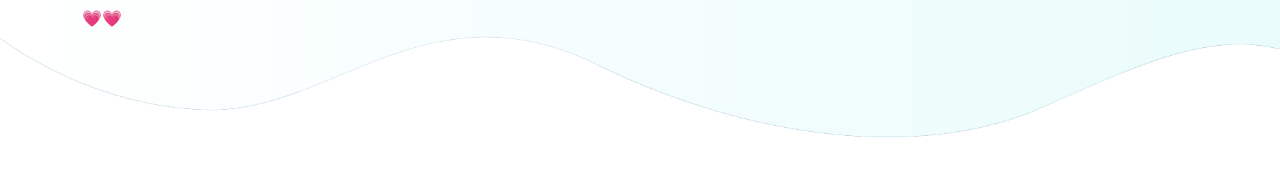
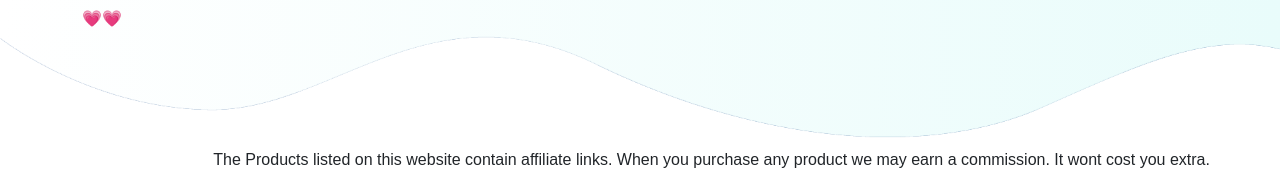
Before and after one commit to aditya2104/ShopWebsiteBootstrap, a plain HTML site: page index.html in a window 1280 px wide. Shown: the part 1410-1582 px from the top of the page. Before the commit the page ends 1558 px from the top, so only its background shows below. Drawn offline with nearby package versions, Linux system fonts and the light colour scheme.

Commit message:
disclamier in footer

```diff
--- /dev/null
+++ b/footer.html
@@ -0,0 +1,5 @@
+<section id="footer">
+    <div class="holder">
+        <div class="news">The Products listed on this website contain affiliate links. When you purchase any product we may earn a commission. It wont cost you extra.</div>
+      </div>
+</section>
--- a/index.html
+++ b/index.html
@@ -166,6 +166,19 @@
     </script>
     <script type="text/javascript" language="javascript" src="http://c.amazon-adsystem.com/aax2/assoc.js"></script>
   </div> -->
+
+
+  <div id="footer-placeholder">
+
+  </div>
+
+  <script>
+    $(function () {
+      $("#footer-placeholder").load("footer.html");
+    });
+  </script>
+
+
 </body>
 
 </html>
--- a/styles.css
+++ b/styles.css
@@ -2,6 +2,27 @@
     margin: 0;
     padding: 0;
 }
+
+/*------------------disclaimer------------------------*/
+.holder {
+    overflow: hidden;
+    background-image: none;
+  }
+  .news {
+    animation : slide 30s linear infinite;
+
+  }
+
+  @keyframes slide {
+    0% {
+      transform: translatex(0%)
+    }
+
+    100% {
+      transform: translatex(100%)
+    }
+  }
+/*-------------------disclaimer-----------------------*/
 
 
 #logo{
```
Also changed, not shown: aboutus.html (+9 -0 lines), beautycare.html (+9 -0 lines), books.html (+9 -0 lines), electronics.html (+9 -0 lines), funshop.html (+9 -0 lines), games.html (+9 -0 lines), kitchen.html (+9 -0 lines), nav.html (+6 -0 lines), page_template.html (+9 -0 lines), pets.html (+9 -0 lines), toys.html (+10 -0 lines).
